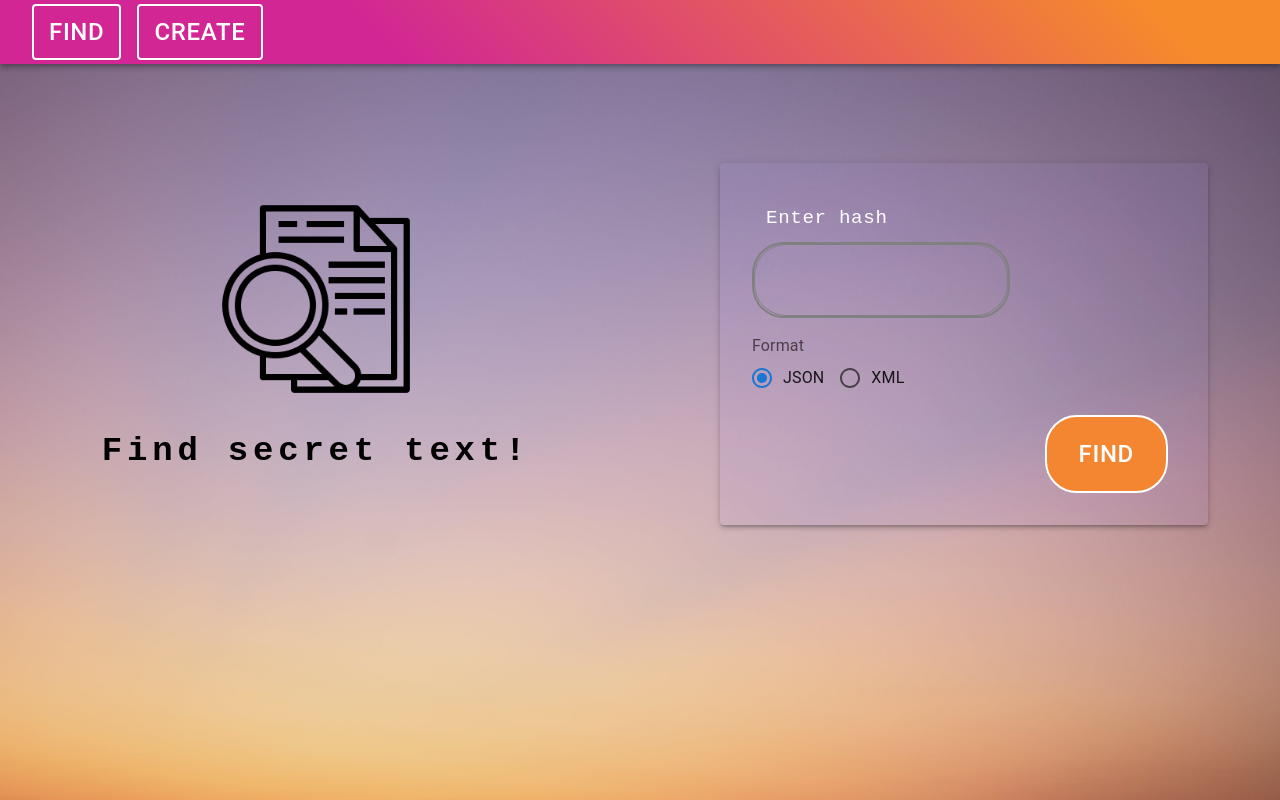
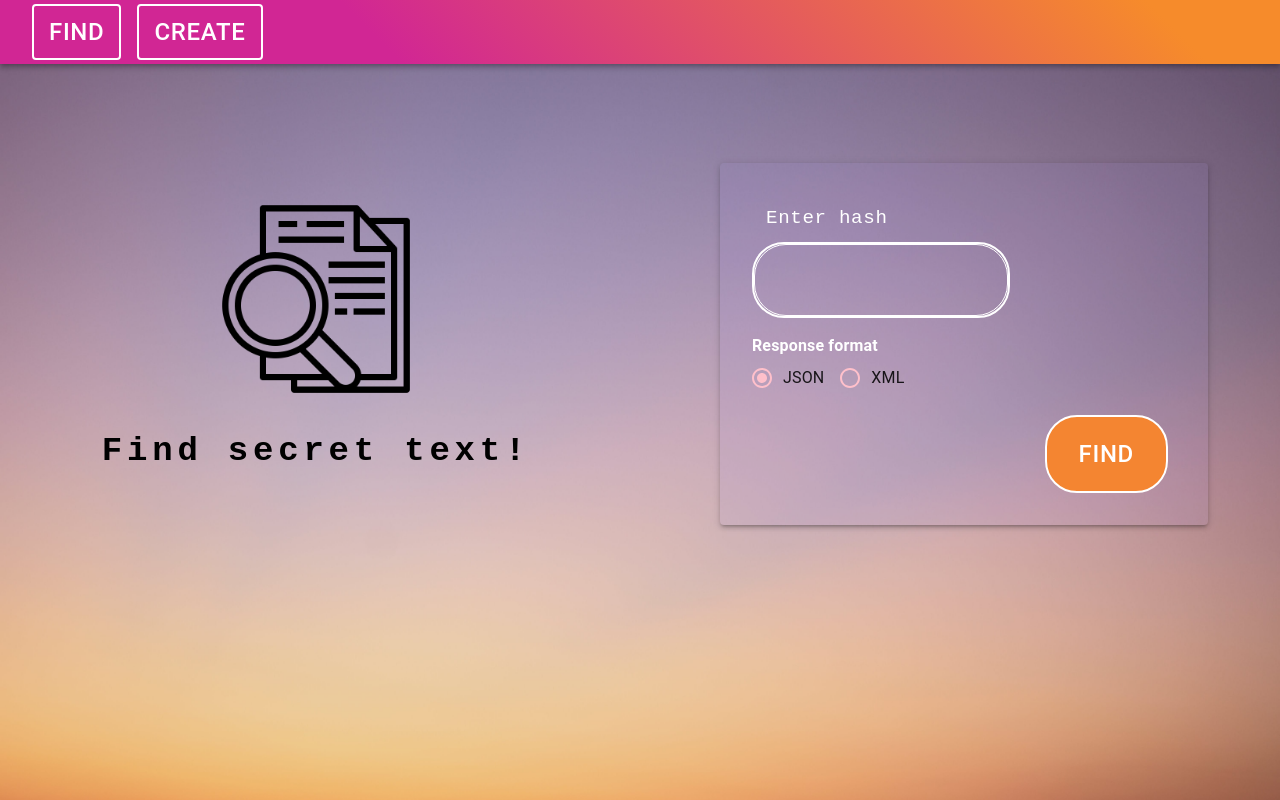
Before and after one commit to klavoraMate/secret-server, a Next.js app in the folder frontend/: page /find in a window 1280 px wide. Built offline with nearby package versions, Linux system fonts and the light colour scheme.

Commit message:
feat: style changes on InputField and radio buttons

```diff
--- a/frontend/src/app/components/form/FormFindSecret.tsx
+++ b/frontend/src/app/components/form/FormFindSecret.tsx
@@ -40,11 +40,11 @@ export default function FormFindSecret({onResponse}: {
                 </Grid>
                 <Grid item xs={12}>
                     <FormControl component="fieldset">
-                        <FormLabel component="legend">Format</FormLabel>
+                        <FormLabel sx={labelStyle} component="legend">Response format</FormLabel>
                         <RadioGroup row aria-label="format" name="row-radio-buttons-group" value={format}
                                     onChange={(e) => setFormat(e.target.value)}>
-                            <FormControlLabel value="application/json" control={<Radio/>} label="JSON"/>
-                            <FormControlLabel value="application/xml" control={<Radio/>} label="XML"/>
+                            <FormControlLabel value="application/json" control={<Radio sx={radioStyle}/>} label="JSON"/>
+                            <FormControlLabel value="application/xml" control={<Radio sx={radioStyle}/>} label="XML"/>
                         </RadioGroup>
                     </FormControl>
                 </Grid>
@@ -55,3 +55,18 @@ export default function FormFindSecret({onResponse}: {
         </div>
     )
 }
+
+const radioStyle = {
+    color: 'pink',
+    '&.Mui-checked': {
+        color: 'pink',
+    }
+}
+
+const labelStyle = {
+    color: 'white',
+    fontWeight: 'bold',
+    '&.Mui-focused': {
+        color: 'pink',
+    }
+}
--- a/frontend/src/app/components/form/FormInputField.tsx
+++ b/frontend/src/app/components/form/FormInputField.tsx
@@ -14,7 +14,7 @@ const TextFieldStyled = styled(TextField)({
         color: 'white',
         fontFamily: 'monospace',
         fontSize: '1rem',
-        border: '2px solid gray',
+        border: '2px solid white',
         borderRadius: '2rem',
         padding: '0.5rem',
     },
@@ -28,7 +28,7 @@ const TextFieldStyled = styled(TextField)({
     },
     '& .MuiOutlinedInput-root': {
         '& fieldset': {
-            borderColor: 'gray',
+            borderColor: 'white',
         },
         '&:hover fieldset': {
             borderColor: 'pink',
```
